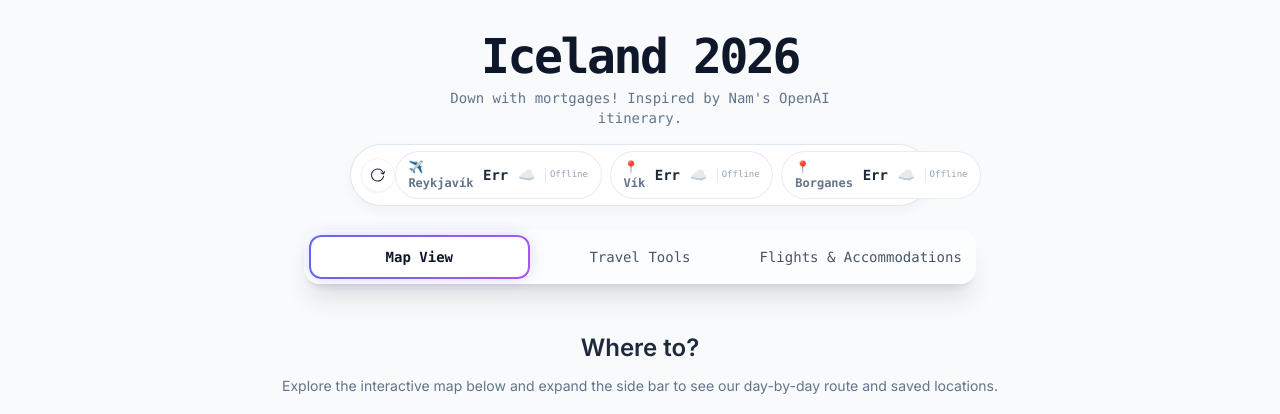
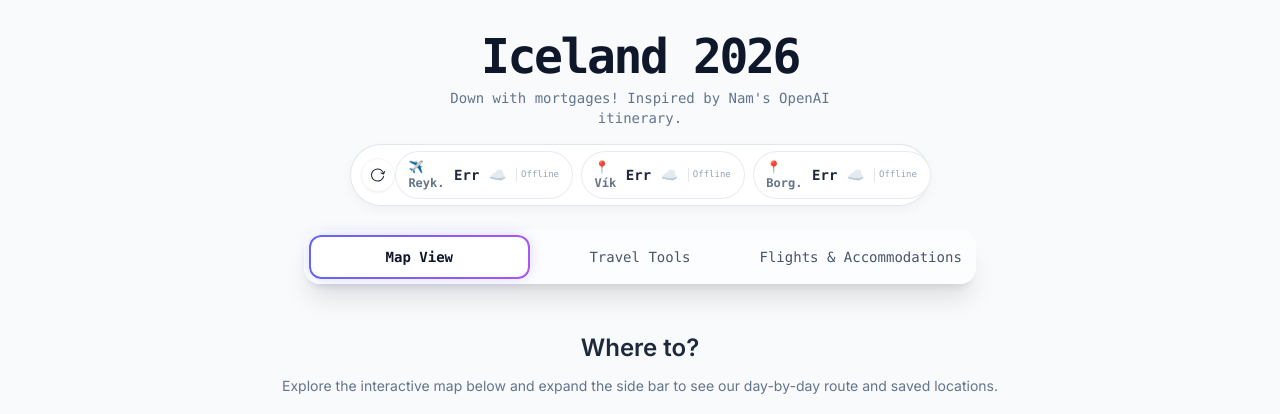
Before and after one commit to MilesNilges/iceland-2026, a website: page index.html in a window 1280 px wide. Shown: the top 414 px of the page. Drawn offline with nearby package versions, Linux system fonts and the light colour scheme; no server answers.

Commit message:
Abbreviate city names in weather badges

```diff
--- a/index.html
+++ b/index.html
@@ -216,7 +216,7 @@
         <div class="flex items-center gap-1 sm:gap-2 mr-1">
             <!-- Reykjavik -->
             <div class="weather-badge-card cursor-pointer" onclick="window.open('https://www.google.com/search?q=Reykjavik+iceland+weather', '_blank')">
-                <span class="text-[9px] sm:text-xs font-mono font-bold text-slate-500">✈️ Reykjavík</span>
+                <span class="text-[9px] sm:text-xs font-mono font-bold text-slate-500">✈️ Reyk.</span>
                 <span class="text-xs sm:text-sm font-bold font-mono text-slate-800" id="wt-temp-reyk">--°</span>
                 <span class="text-xs sm:text-sm" id="wt-icon-reyk">☁️</span>
                 <span class="text-[9px] font-mono text-slate-400 hidden md:inline-block border-l pl-1" id="wt-wind-reyk">--mph</span>
@@ -232,7 +232,7 @@
 
             <!-- Borgarnes -->
             <div class="weather-badge-card cursor-pointer" onclick="window.open('https://www.google.com/search?q=Borgarnes+iceland+weather+', '_blank')">
-                <span class="text-[9px] sm:text-xs font-mono font-bold text-slate-500">📍 Borganes</span>
+                <span class="text-[9px] sm:text-xs font-mono font-bold text-slate-500">📍 Borg.</span>
                 <span class="text-xs sm:text-sm font-bold font-mono text-slate-800" id="wt-temp-borger">--°</span>
                 <span class="text-xs sm:text-sm" id="wt-icon-borger">☁️</span>
                 <span class="text-[9px] font-mono text-slate-400 hidden md:inline-block border-l pl-1" id="wt-wind-borger">--mph</span>
```
